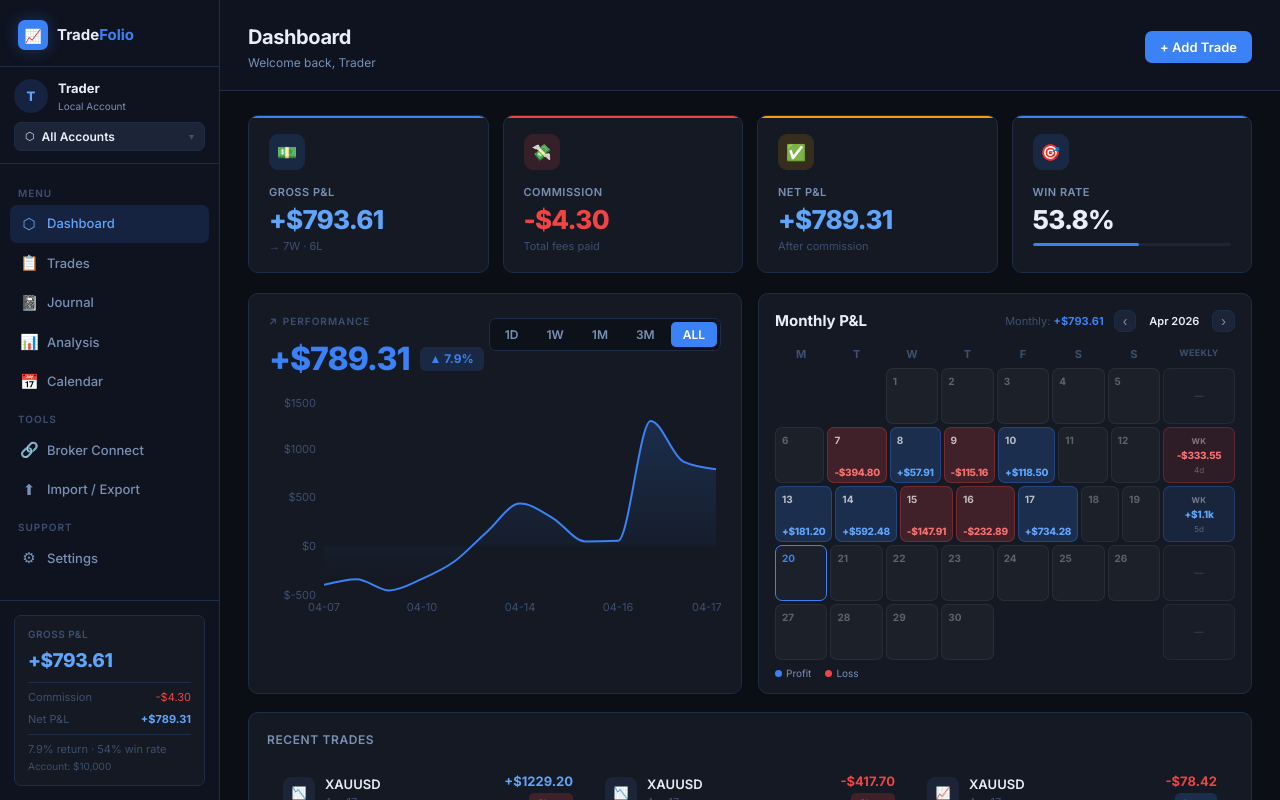
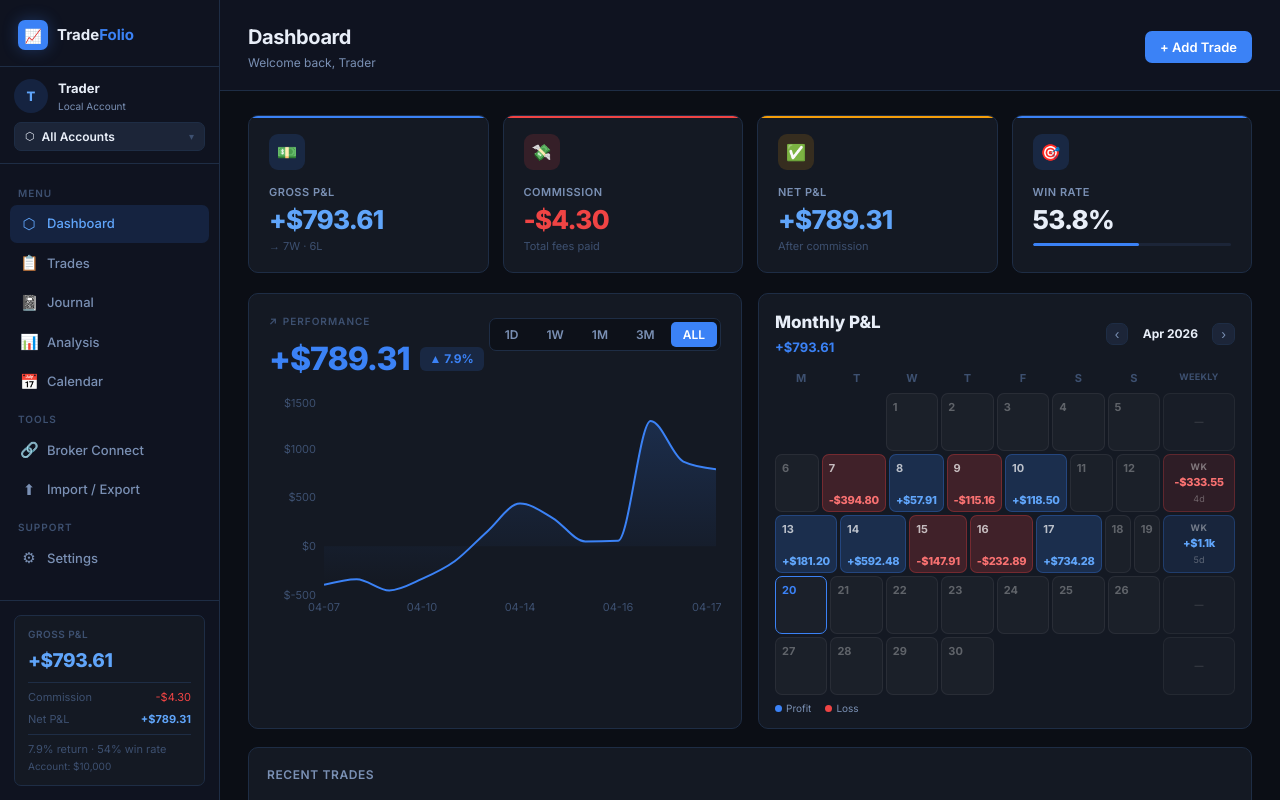
Before and after one commit to mohitchaudhry21/tradefolio, a React (Create React App) app: page / in a window 1280 px wide. Shown: the top 800 px of the page. Built offline with nearby package versions, Linux system fonts and the light colour scheme.

Commit message:
Update Dashboard.js

```diff
--- a/src/pages/Dashboard.js
+++ b/src/pages/Dashboard.js
@@ -209,16 +209,14 @@ export default function Dashboard() {
           {/* Monthly P&L Calendar */}
           <div className="card" style={{padding:'16px 16px 12px'}}>
             <div style={{display:'flex',justifyContent:'space-between',alignItems:'center',marginBottom:10}}>
-              <div style={{fontSize:15,fontWeight:700}}>Monthly P&L</div>
-              <div style={{display:'flex',alignItems:'center',gap:10}}>
-                <span style={{fontSize:11,color:'var(--text-muted)'}}>
-                  Monthly: <strong style={{color:monthPnl>=0?'#3b82f6':'#ef4444'}}>{fmtPnl(monthPnl)}</strong>
-                </span>
-                <div style={{display:'flex',alignItems:'center',gap:2}}>
-                  <button className="btn-icon" style={{padding:'2px 8px',fontSize:14}} onClick={()=>setCalMonth(new Date(year,month-1,1))}>‹</button>
-                  <span style={{fontSize:11,fontWeight:600,minWidth:72,textAlign:'center'}}>{MONTHS[month].slice(0,3)} {year}</span>
-                  <button className="btn-icon" style={{padding:'2px 8px',fontSize:14}} onClick={()=>setCalMonth(new Date(year,month+1,1))}>›</button>
-                </div>
+              <div>
+                <div style={{fontSize:17,fontWeight:800}}>Monthly P&L</div>
+                <div style={{fontSize:13,fontWeight:700,color:monthPnl>=0?'#3b82f6':'#ef4444',marginTop:2}}>{fmtPnl(monthPnl)}</div>
+              </div>
+              <div style={{display:'flex',alignItems:'center',gap:2}}>
+                <button className="btn-icon" style={{padding:'2px 8px',fontSize:14}} onClick={()=>setCalMonth(new Date(year,month-1,1))}>‹</button>
+                <span style={{fontSize:12,fontWeight:700,minWidth:80,textAlign:'center'}}>{MONTHS[month].slice(0,3)} {year}</span>
+                <button className="btn-icon" style={{padding:'2px 8px',fontSize:14}} onClick={()=>setCalMonth(new Date(year,month+1,1))}>›</button>
               </div>
             </div>
 
@@ -235,7 +233,7 @@ export default function Dashboard() {
                 <div key={wi} style={{display:'grid',gridTemplateColumns:'repeat(7,1fr) 72px',gap:3,marginBottom:3}}>
                   {Array.from({length:7},(_,di)=>{
                     const dn=dayNum(wi,di);
-                    if(dn<1||dn>daysInMonth) return <div key={di} style={{height:56}}/>;
+                    if(dn<1||dn>daysInMonth) return <div key={di} style={{height:58}}/>;
                     const dateStr=ds(dn);
                     const pnl=dayMap[dateStr];
                     const has=pnl!==undefined;
@@ -243,20 +241,20 @@ export default function Dashboard() {
                     const isToday=dateStr===today;
                     return (
                       <div key={di} style={{
-                        height:56,borderRadius:7,
+                        height:58,borderRadius:7,
                         display:'flex',flexDirection:'column',
                         alignItems:'flex-start',justifyContent:'space-between',
                         padding:'5px 6px',boxSizing:'border-box',
                         background:has?(pos?'rgba(59,130,246,.2)':'rgba(239,68,68,.2)'):'rgba(255,255,255,.03)',
                         border:`1px solid ${isToday?'#3b82f6':has?(pos?'rgba(59,130,246,.3)':'rgba(239,68,68,.3)'):'rgba(255,255,255,.06)'}`,
                       }}>
-                        <div style={{fontSize:10,fontWeight:700,color:isToday?'#3b82f6':has?'rgba(255,255,255,.7)':'rgba(255,255,255,.3)'}}>{dn}</div>
-                        {has&&<div style={{fontSize:10,fontWeight:900,color:pos?'#60a5fa':'#f87171',letterSpacing:'-0.3px',lineHeight:1}}>{fmtShort(pnl)}</div>}
+                        <div style={{fontSize:11,fontWeight:700,color:isToday?'#3b82f6':has?'rgba(255,255,255,.7)':'rgba(255,255,255,.3)'}}>{dn}</div>
+                        {has&&<div style={{fontSize:11,fontWeight:900,color:pos?'#60a5fa':'#f87171',letterSpacing:'-0.3px',lineHeight:1}}>{fmtShort(pnl)}</div>}
                       </div>
                     );
                   })}
                   <div style={{
-                    height:56,borderRadius:7,
+                    height:58,borderRadius:7,
                     display:'flex',flexDirection:'column',alignItems:'center',justifyContent:'center',gap:1,
                     background:wp.days>0?(wp.total>=0?'rgba(59,130,246,.12)':'rgba(239,68,68,.12)'):'rgba(255,255,255,.02)',
                     border:`1px solid ${wp.days>0?(wp.total>=0?'rgba(59,130,246,.25)':'rgba(239,68,68,.25)'):'rgba(255,255,255,.05)'}`,
@@ -264,9 +262,9 @@ export default function Dashboard() {
                   }}>
                     {wp.days>0?(
                       <>
-                        <div style={{fontSize:8,fontWeight:700,color:'rgba(255,255,255,.4)',letterSpacing:'.5px'}}>WK</div>
-                        <div style={{fontSize:10,fontWeight:900,color:wp.total>=0?'#60a5fa':'#f87171',letterSpacing:'-0.3px'}}>{fmtShort(wp.total)}</div>
-                        <div style={{fontSize:8,color:'rgba(255,255,255,.3)'}}>{wp.days}d</div>
+                        <div style={{fontSize:9,fontWeight:700,color:'rgba(255,255,255,.4)',letterSpacing:'.5px'}}>WK</div>
+                        <div style={{fontSize:11,fontWeight:900,color:wp.total>=0?'#60a5fa':'#f87171',letterSpacing:'-0.3px'}}>{fmtShort(wp.total)}</div>
+                        <div style={{fontSize:9,color:'rgba(255,255,255,.3)'}}>{wp.days}d</div>
                       </>
                     ):<div style={{fontSize:9,color:'rgba(255,255,255,.2)'}}>—</div>}
                   </div>
```
